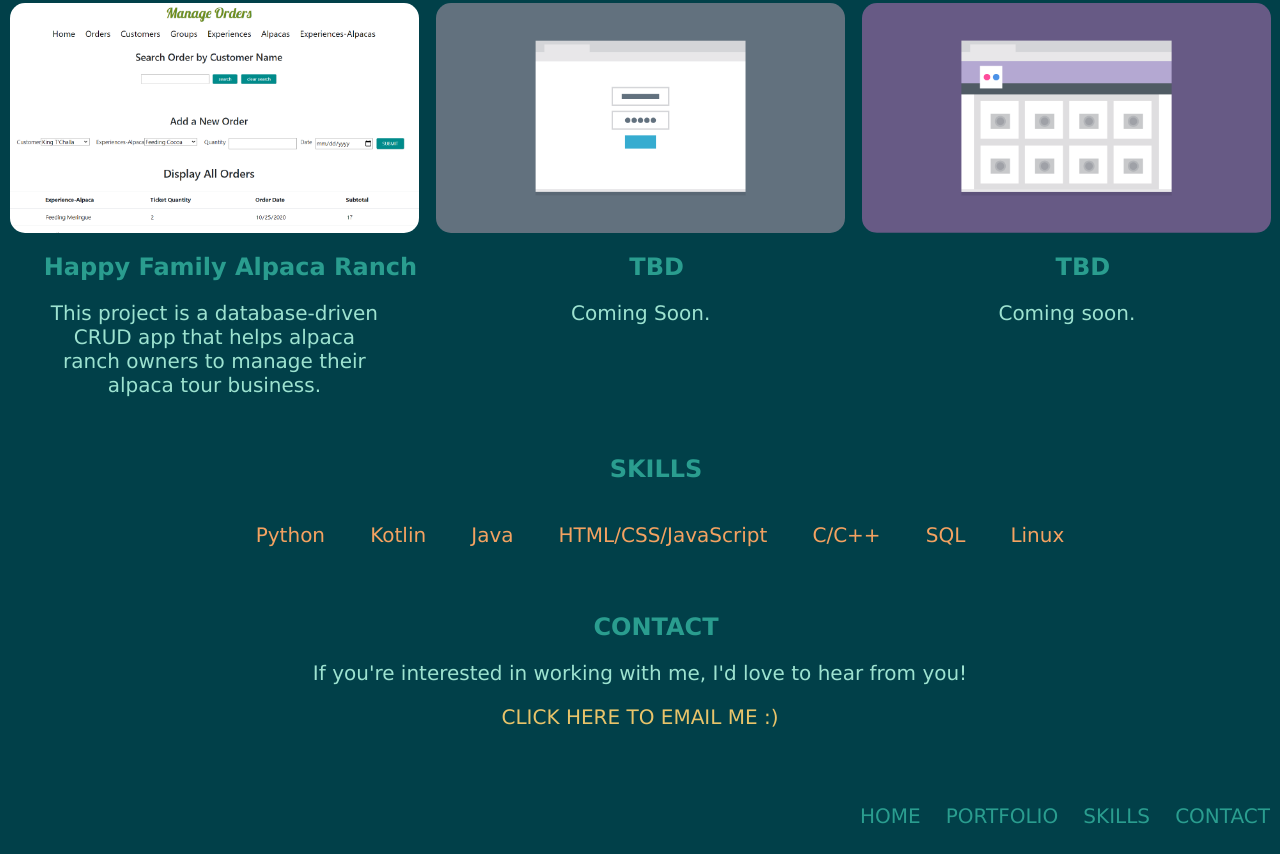
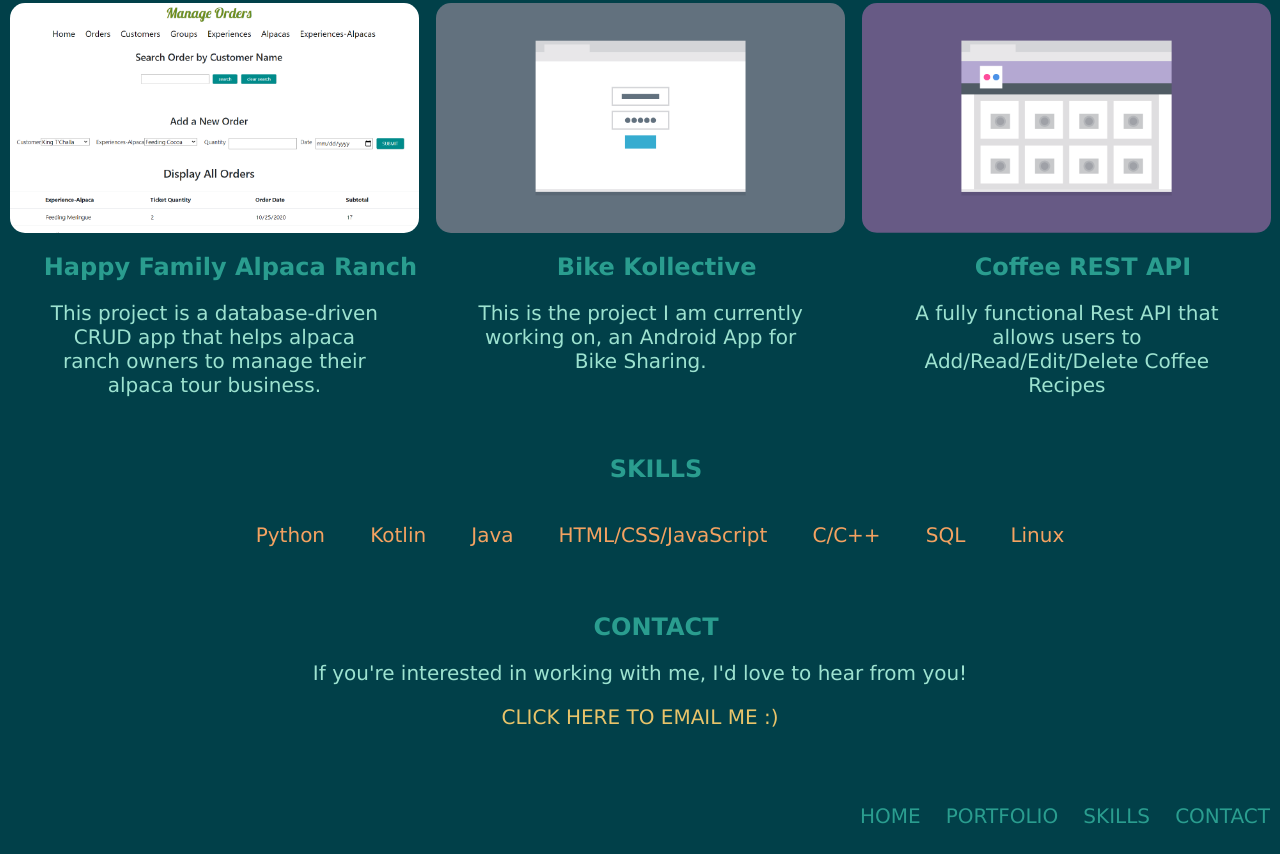
Before and after one commit to francestang221/francestang221.github.io, a plain HTML site: page index.html in a window 1280 px wide. Shown: the part 1021-1875 px from the top of the page. Drawn offline with Linux system fonts and the light colour scheme.

Commit message:
update text

```diff
--- a/index.html
+++ b/index.html
@@ -83,14 +83,14 @@
 
   <div class = "project">
       <img src = "images/portfolio-5.png" alt="Project 6" class ="portfolio-image">
-      <h2><a target="_blank" href="#">TBD</a></h2>
-      <p class="work">Coming soon.</p>
+      <h2><a target="_blank" href="https://github.com/francestang221/Coffee-API">Coffee REST API</a></h2>
+      <p class="work">A fully functional Rest API that allows users to Add/Read/Edit/Delete Coffee Recipes</p>
   </div>
 
   <div class = "project">
         <img src = "images/portfolio-6.png" alt="Project 5" class ="portfolio-image">
-        <h2><a target="_blank" href="#">TBD</a></h2>
-          <p class="work">Coming Soon.</p>
+        <h2><a target="_blank" href="#">Bike Kollective</a></h2>
+          <p class="work">This is the project I am currently working on, an Android App for Bike Sharing.</p>
   </div>
 
   <div class ="portfolio">
```
